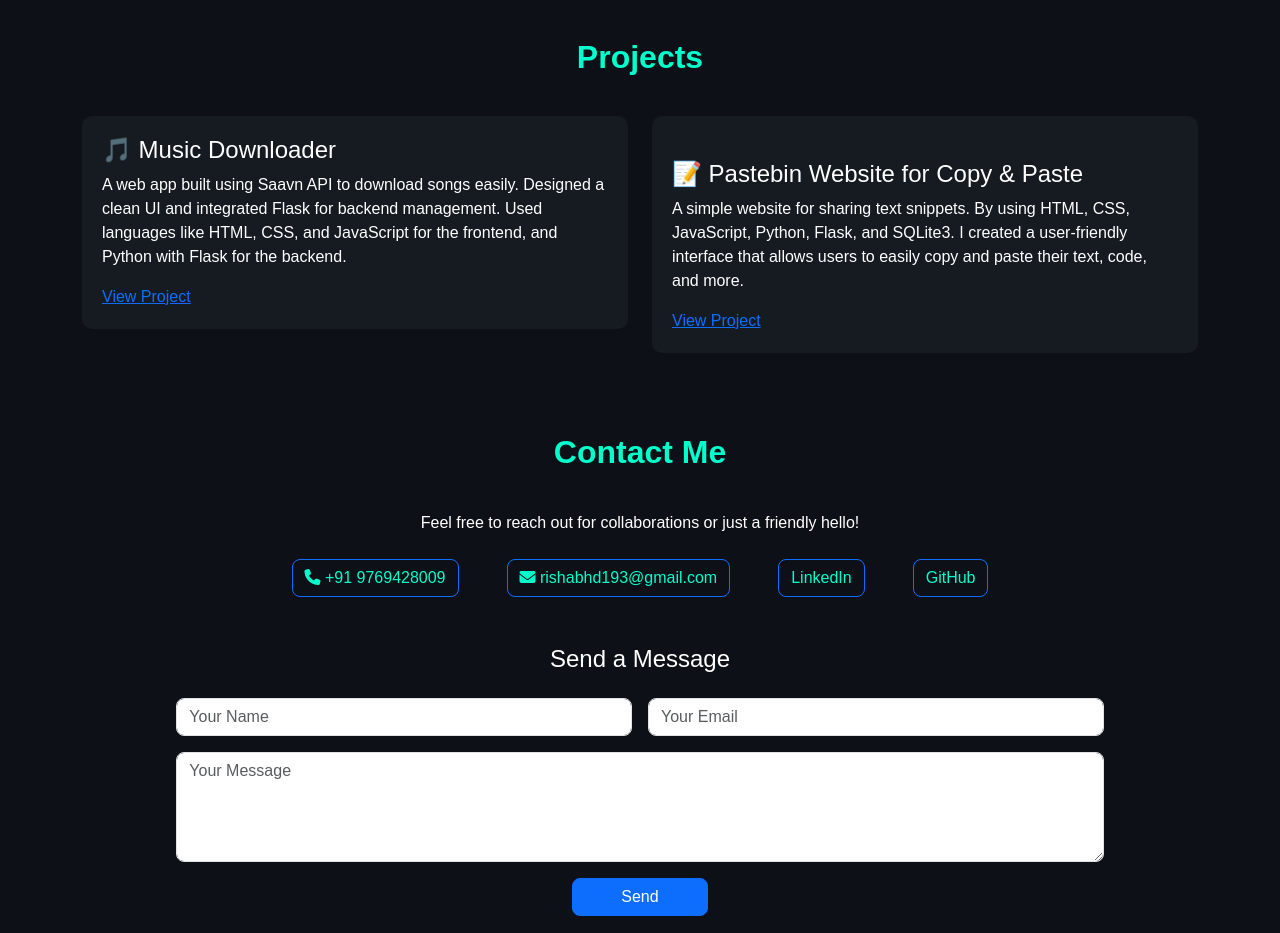
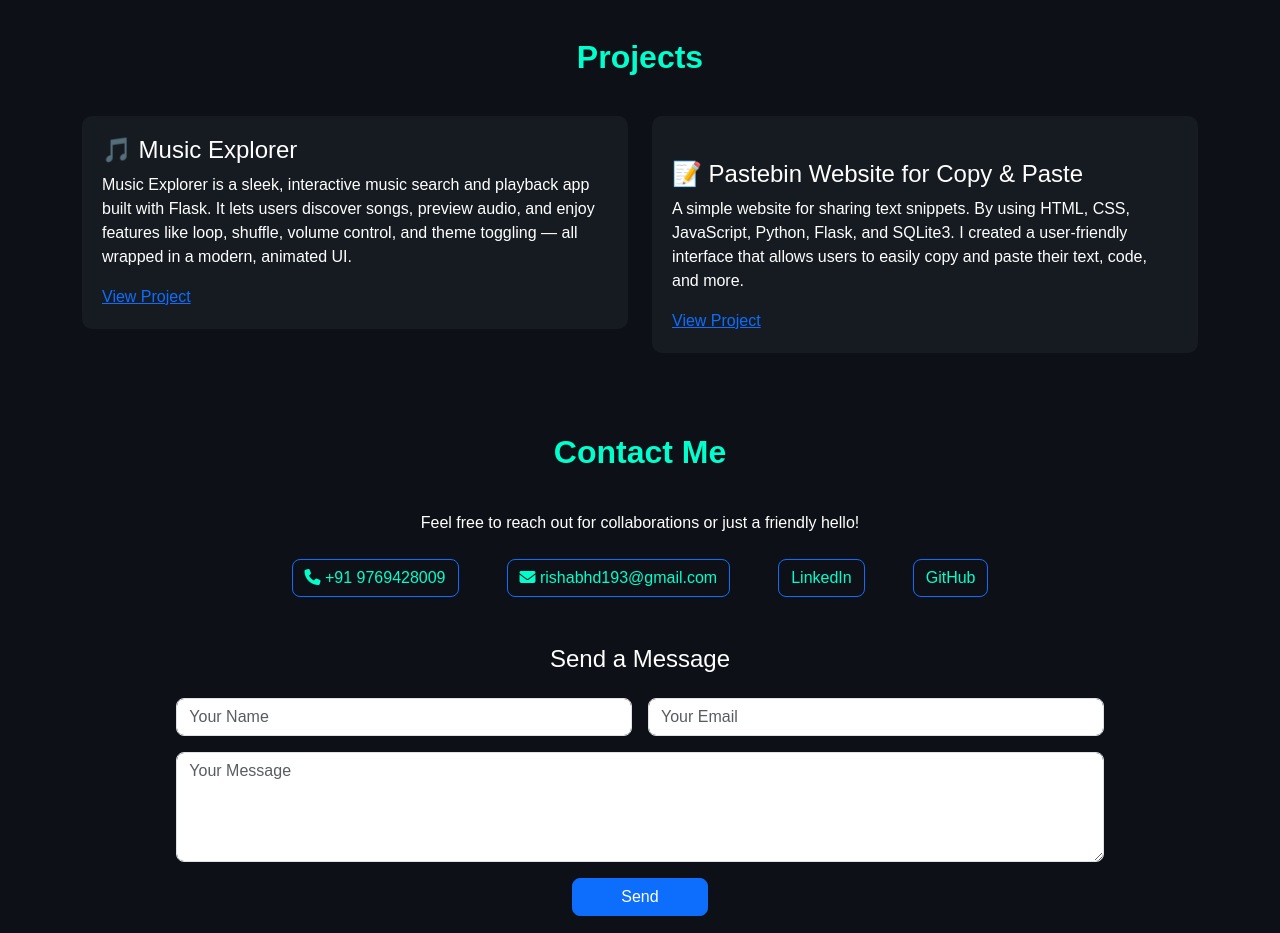
Before and after one commit to Rishu143-ai/rishabh-portfolio, a plain HTML site: page index.html in a window 1280 px wide. Shown: the part 1260-2193 px from the top of the page. Drawn offline with nearby package versions, Linux system fonts and the light colour scheme.

```diff
--- a/index.html
+++ b/index.html
@@ -208,9 +208,10 @@ form button:hover {
     <div class="row g-4">
       <div class="col-md-6">
         <div class="project-card">
-          <h4>🎵 Music Downloader</h4>
-          <p>A web app built using Saavn API to download songs easily. Designed a clean UI and integrated Flask for backend management. Used languages like HTML, CSS, and JavaScript for the frontend, and Python with Flask for the backend.</p>
-          <a href="https://github.com/rishu143-ai/music-downloader" target="_blank">View Project</a>
+          <h4>🎵 Music Explorer</h4>
+          <p>Music Explorer is a sleek, interactive music search and playback app built with Flask. It lets users discover songs, preview audio, and enjoy features like loop, shuffle, volume control, and theme toggling — all wrapped in a modern, animated UI.
+</p>
+          <a href="https://github.com/rishu143-ai/music-explorer.git" target="_blank">View Project</a>
         </div>
       </div>
       <div class="col-md-6">
```
